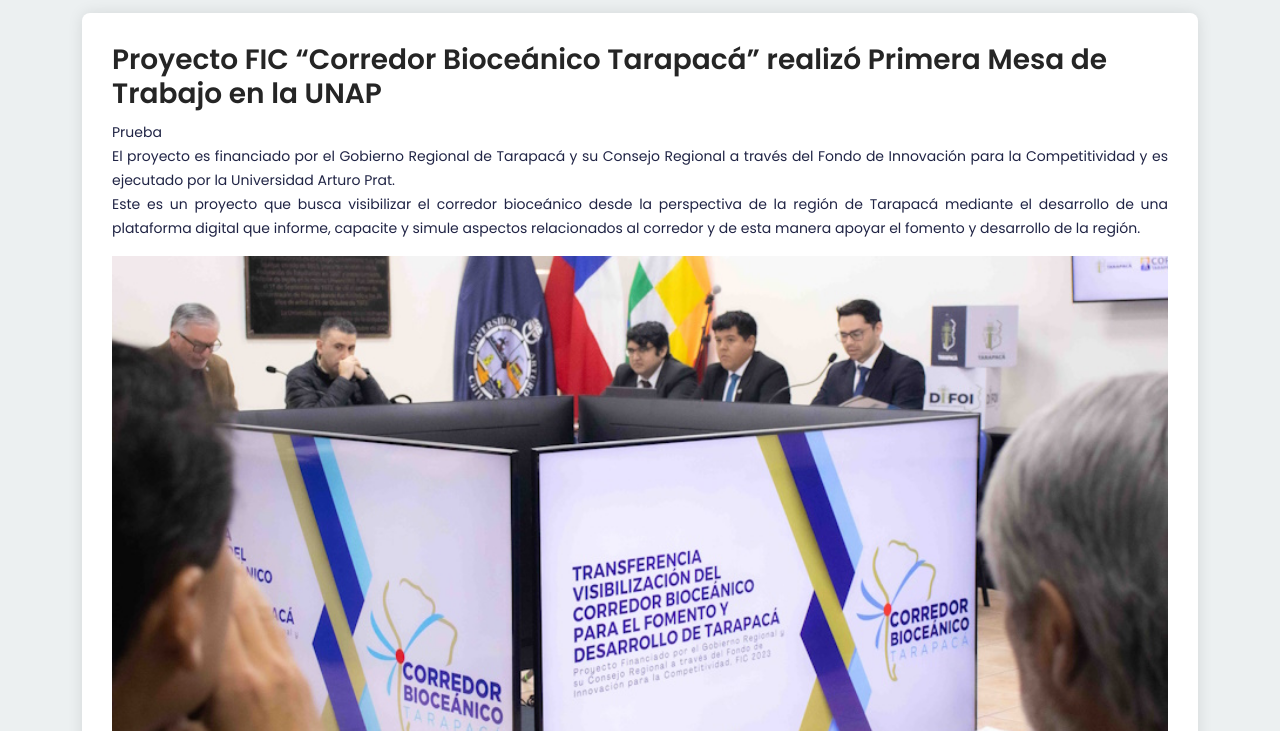
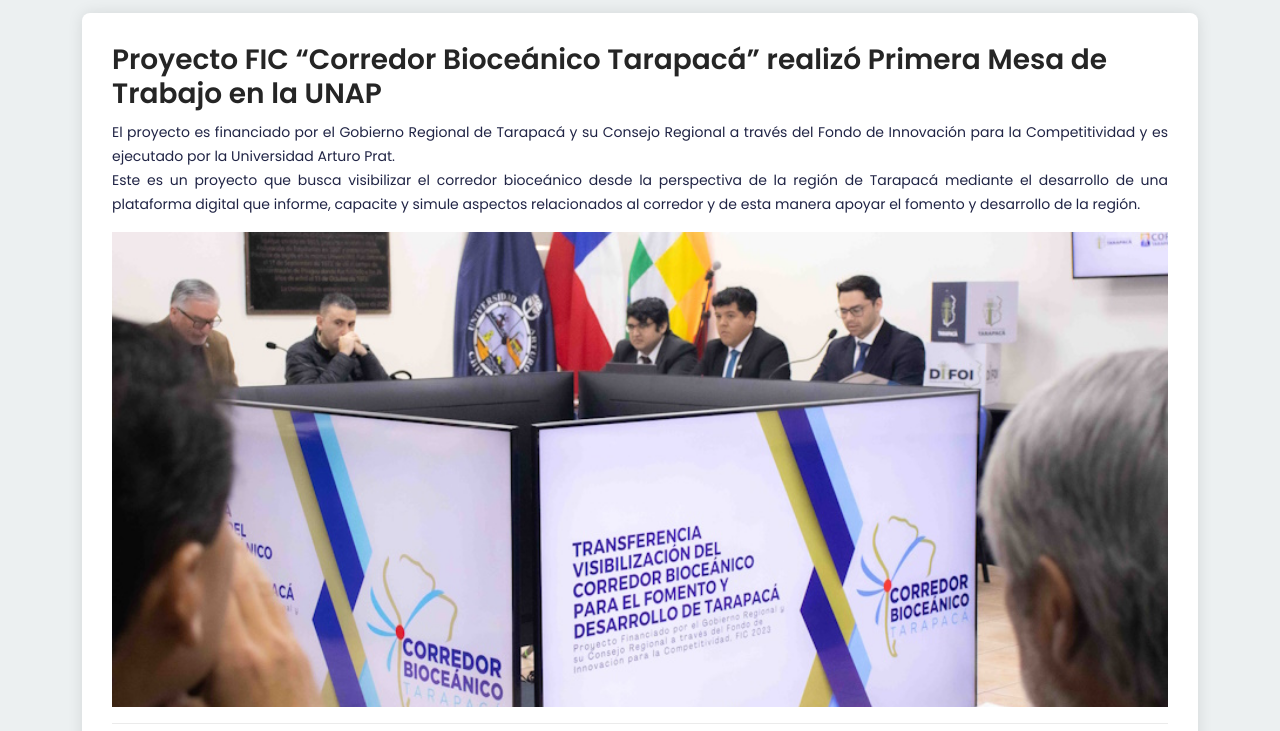
Before and after one commit to sergiocl23/corredor-bioceanico-tarapaca, a plain HTML site: page news1.html in a window 1280 px wide. Shown: the part 87-818 px from the top of the page. Drawn offline with nearby package versions, Linux system fonts and the light colour scheme; some packages are replaced by stand-ins of ours; a script that the page names is missing.

Commit message:
delete prueba

```diff
--- a/news1.html
+++ b/news1.html
@@ -134,7 +134,6 @@
 									<!-- News Title -->
 									<h1 class="news-title"><a href="#">Proyecto FIC “Corredor Bioceánico Tarapacá” realizó Primera Mesa de Trabajo en la UNAP</a></h1>
 									<div class="news-text">
-										<p class="m-0">Prueba</p>
 										<p class="m-0">El proyecto es financiado por el Gobierno Regional de Tarapacá y su Consejo Regional a través del Fondo de Innovación para la Competitividad y es ejecutado por la Universidad Arturo Prat.</p>
 										<p class="m-0">Este es un proyecto que busca visibilizar el corredor bioceánico desde la perspectiva de la región de Tarapacá mediante el desarrollo de una plataforma digital que informe, capacite y simule aspectos relacionados al corredor y de esta manera apoyar el fomento y desarrollo de la región.</p>
 									</div>
```
